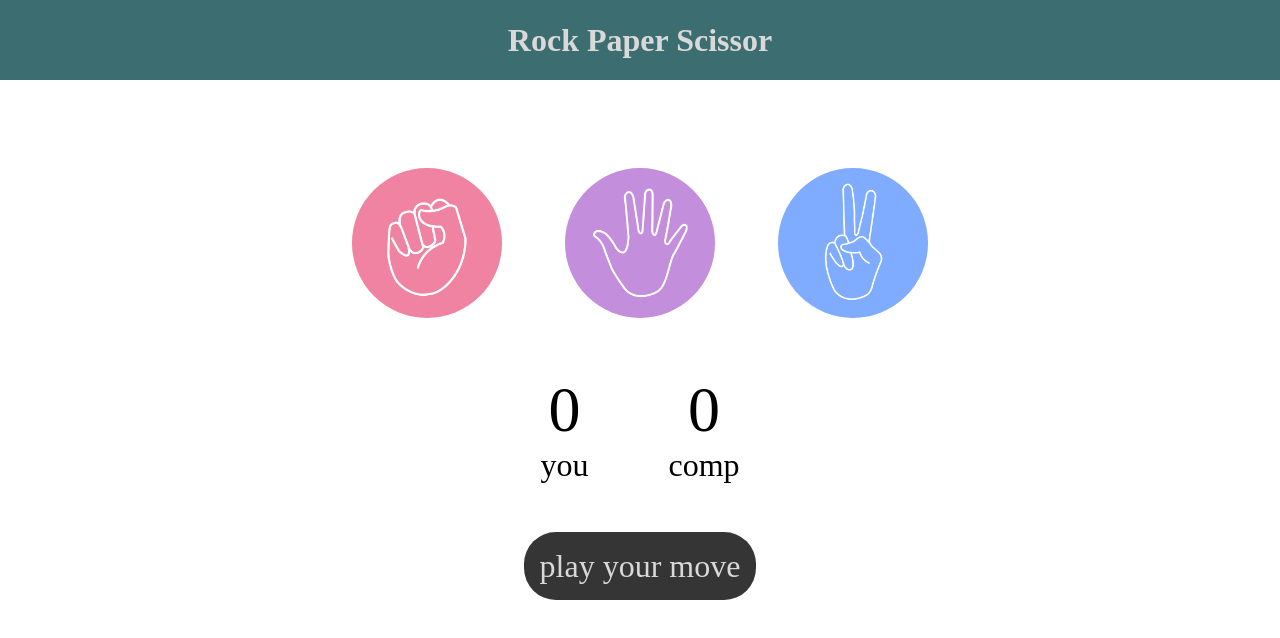
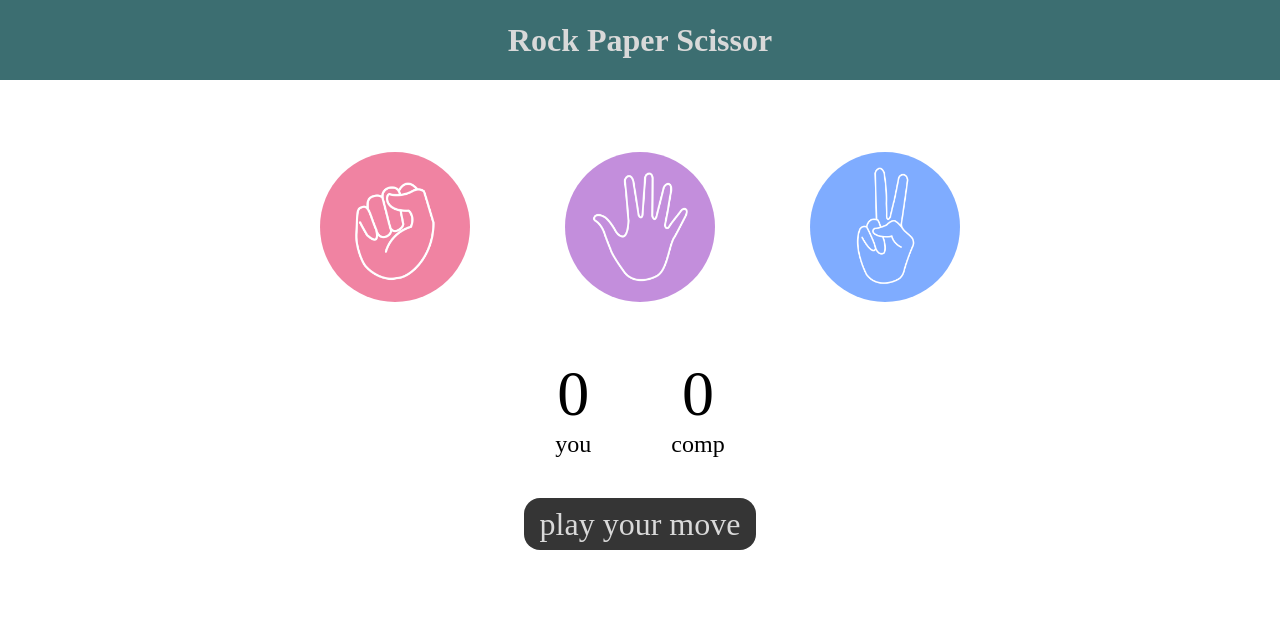
Before and after one commit to kunalgautam827/Rock-Paper-Scissor-Game, a plain HTML site: page index.html in a window 1280 px wide. Drawn offline with Linux system fonts and the light colour scheme.

Commit message:
Update style.css

```diff
--- a/style.css
+++ b/style.css
@@ -1,4 +1,4 @@
-* {
+/* * {
     margin: 0;
     padding: 0;
     text-align: center;
@@ -65,4 +65,108 @@ img {
     display: inline;
     border-radius: 2rem;
     padding: 1rem;
+} */
+
+* {
+    margin: 0;
+    padding: 0;
+    text-align: center;
+    box-sizing: border-box;
 }
+
+h1 {
+    background-color: #3c6e71;
+    color: #d9d9d9;
+    height: 5rem;
+    line-height: 5rem;
+    padding: 0 1rem;
+}
+
+.choice {
+    height: 130px;
+    width: 130px;
+    border-radius: 50%;
+    display: flex;
+    justify-content: center;
+    align-items: center;
+    margin: 1rem;
+}
+
+.choice:hover {
+    cursor: pointer;
+    background-color: #284B63;
+}
+
+img {
+    height: 120px;
+    width: 120px;
+    object-fit: cover;
+    border-radius: 50%;
+}
+
+.choices {
+    display: flex;
+    flex-wrap: wrap;
+    justify-content: center;
+    align-items: center;
+    gap: 2rem;
+    margin-top: 3rem;
+    margin-bottom: 2rem;
+}
+
+.score-card {
+    display: flex;
+    flex-direction: column;
+    justify-content: center;
+    align-items: center;
+    font-size: 1.5rem;
+    gap: 2rem;
+}
+
+#user-score,
+#comp-score {
+    font-size: 3rem;
+}
+
+.msg-container {
+    margin-top: 3rem;
+}
+
+#msg {
+    font-size: 1.5rem;
+    background-color: #353535;
+    color: #D9D9D9;
+    display: inline;
+    border-radius: 1rem;
+    padding: 0.5rem 1rem;
+}
+
+@media (min-width: 768px) {
+    .choice {
+        height: 165px;
+        width: 165px;
+    }
+
+    img {
+        height: 150px;
+        width: 150px;
+    }
+
+    .choices {
+        gap: 3rem;
+    }
+
+    .score-card {
+        flex-direction: row;
+        gap: 5rem;
+    }
+
+    #user-score,
+    #comp-score {
+        font-size: 4rem;
+    }
+
+    #msg {
+        font-size: 2rem;
+    }
+}
```
